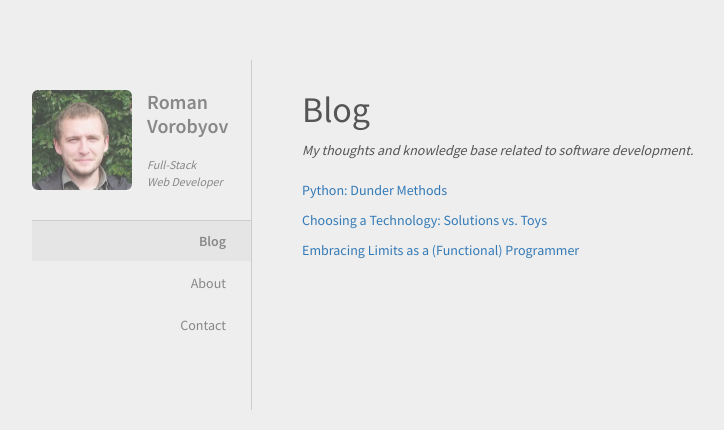
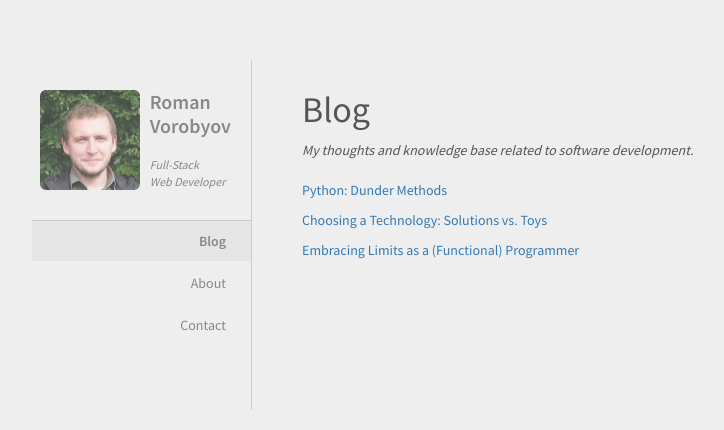
Before and after one commit to ravoro/romanvorobyov.com, a Flask app: page /blog in a window 1280 px wide. Shown: the top 430 px of the page, without its empty margins (248-972 px from the left). Run offline with Flask 2, Linux system fonts and the light colour scheme; parts of the project's set-up code (start-up, migrations or seed data) failed here and were passed over; some libraries are stand-ins or nearby versions.

Commit message:
restyle #page-header.header-top to rely on floating and .row-wrapper

```diff
--- a/app/static/styles.css
+++ b/app/static/styles.css
@@ -9,30 +9,36 @@ body {
 }
 
 #page-header {
+    background: #eee;
+    color: #888;
     padding: 30px 0;
 }
 
-#page-header img {
+#page-header .header-top .row-wrapper {
+    float: left;
+}
+
+#page-header .header-top img {
     float: left;
     height: 100px;
     opacity: 0.7;
     width: 100px;
 }
 
-#page-header .header-title {
+#page-header .header-top .header-title {
+    float: left;
     height: 100px;
-    margin-left: 100px;
-    padding-left: 15px;
+    padding: 0 20px 0 10px;
     position: relative;
 }
 
-#page-header .header-name {
+#page-header .header-top .header-name {
     font-size: 20px;
     font-weight: bold;
     line-height: 1.2em;
 }
 
-#page-header .header-description {
+#page-header .header-top .header-description {
     bottom: 0;
     font-size: 12px;
     font-style: italic;
@@ -44,20 +50,20 @@ body {
     margin-top: 30px;
 }
 
-#page-header .nav li.active {
+#page-header  .header-bottom .nav li.active {
     background: #e5e5e5;
     color: #555;
     font-weight: bold;
 }
 
-#page-header .nav li a {
+#page-header .header-bottom .nav li a {
     color: #888;
     padding: 10px 25px;
     text-align: left;
 }
 
-#page-header .nav li a:focus,
-#page-header .nav li a:hover {
+#page-header .header-bottom .nav li a:focus,
+#page-header .header-bottom .nav li a:hover {
     background-color: transparent;
     color: #555;
     font-weight: bold;
@@ -101,16 +107,18 @@ body {
     }
 
     #page-header {
-        background: #eee;
         border-right: 1px solid #ccc;
-        color: #888;
     }
 
     #page-header .header-top {
         padding: 0;
     }
 
-    #page-header .nav li a {
+    #page-header .header-top .row-wrapper {
+        float: right;
+    }
+
+    #page-header .header-bottom .nav li a {
         text-align: right;
     }
 
--- a/app/templates/base.html
+++ b/app/templates/base.html
@@ -27,13 +27,15 @@
         <div class="col-sm-4">
             <header id="page-header">
                 <div class="header-top clearfix">
-                    <img src="{{ url_for('static', filename='avatar.jpg') }}" class="img-rounded">
-                    <div class="header-title">
-                        <div class="header-name">
-                            Roman<br/>Vorobyov
-                        </div>
-                        <div class="header-description">
-                            Full-Stack<br/>Web Developer
+                    <div class="row-wrapper">
+                        <img class="img-rounded" src="{{ url_for('static', filename='avatar.jpg') }}" />
+                        <div class="header-title">
+                            <div class="header-name">
+                                Roman<br />Vorobyov
+                            </div>
+                            <div class="header-description">
+                                Full-Stack<br />Web Developer
+                            </div>
                         </div>
                     </div>
                 </div>
```
